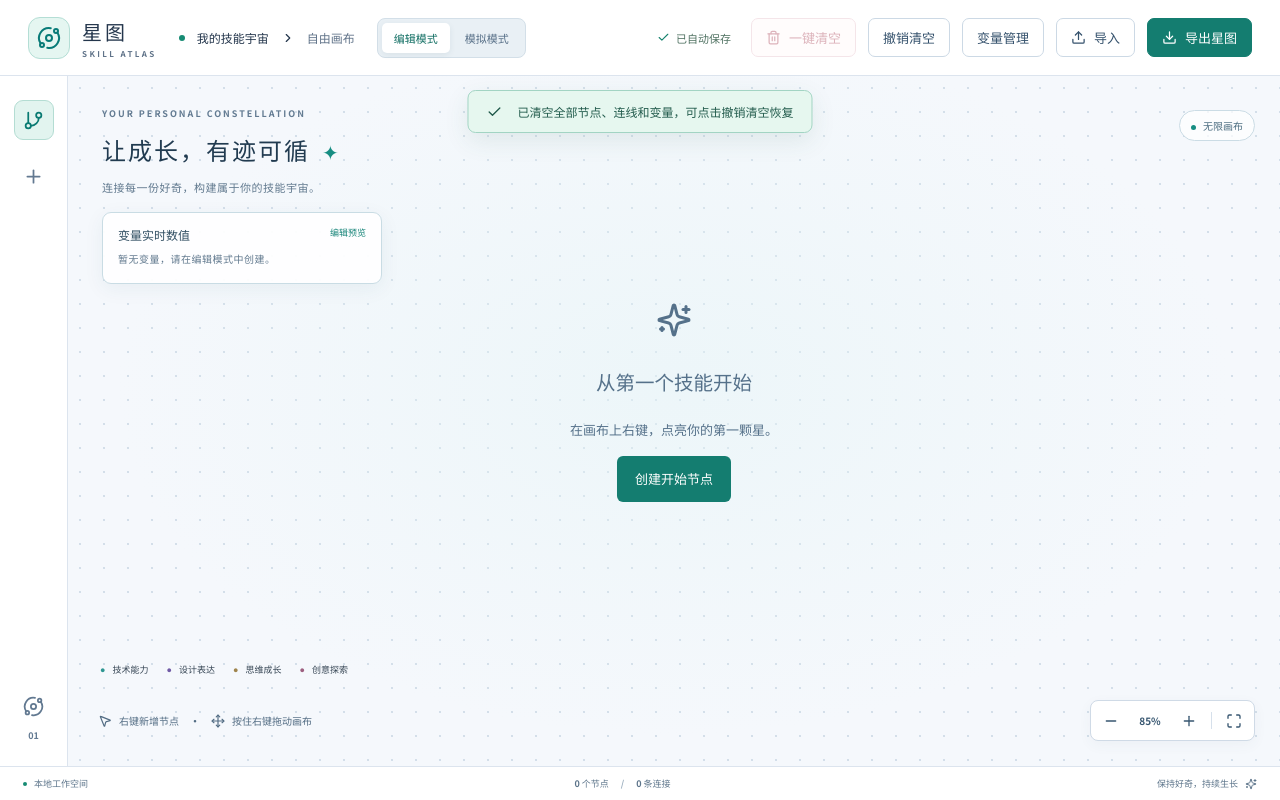
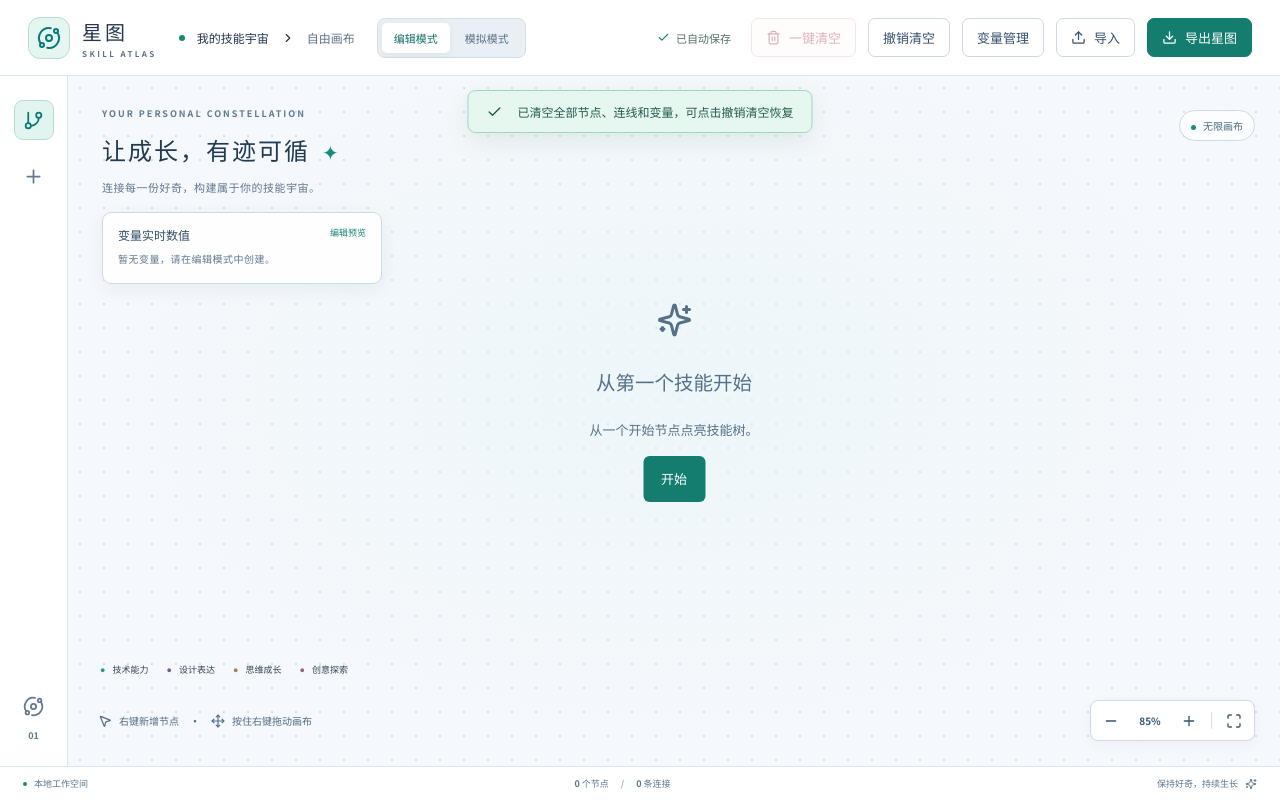
Before and after one commit to starandget/skill-atlas, a React (Vite) app: page / in a window 1280 px wide. Both pictures are taken after a click on the button "一键清空". Built offline with nearby package versions, Linux system fonts and the light colour scheme.

Commit message:
Make empty canvas start action create the start node

```diff
--- a/src/main.jsx
+++ b/src/main.jsx
@@ -54,10 +54,10 @@ return <div className="app"><header><a className="brand" href="#" onClick={e=>e.
 <main ref={board} onPointerDown={e=>start(e,null)} onPointerMove={move} onPointerUp={()=>gesture.current=null} onPointerCancel={()=>gesture.current=null} onContextMenu={e=>context(e,null)} onWheel={e=>{const p=world(e.clientX,e.clientY);const z=Math.min(2,Math.max(.25,view.zoom*Math.exp(-e.deltaY*.001)));const r=board.current.getBoundingClientRect();setView({zoom:z,x:e.clientX-r.left-size.w/2-p.x*z,y:e.clientY-r.top-size.h/2-p.y*z});}}>
 <div className="canvas-heading" onPointerDown={e=>e.stopPropagation()} onWheel={e=>e.stopPropagation()}><div className="eyebrow">YOUR PERSONAL CONSTELLATION</div><h1>让成长，有迹可循<span>✦</span></h1><p>{mode==='simulate'?'左键点击技能升级 · 右键拖动画布 · 模拟不改动编辑数据':'连接每一份好奇，构建属于你的技能宇宙。'}</p><section className="variable-hud"><div className="hud-heading">变量实时数值 <span>{mode==='simulate'?'模拟结果':'编辑预览'}</span></div>{data.variables.length?data.variables.map(v=><div className="hud-row" key={v.id}><span>{v.name}</span><strong>{displayValue(calculate(v,liveNodes))}</strong></div>):<p>暂无变量，请在编辑模式中创建。</p>}</section></div><div className="canvas-tag"><span/>无限画布</div>
 <div className="world" style={{transform:`translate(${size.w/2+view.x}px,${size.h/2+view.y}px) scale(${view.zoom})`}}><svg className="edges">{data.edges.map(e=>{const a=data.nodes.find(n=>n.id===e.source),b=data.nodes.find(n=>n.id===e.target);if(!a||!b)return null;return <g key={e.id} style={{color:colors[b.category]}}><path className="edge-glow" d={`M ${a.x} ${a.y} L ${b.x} ${b.y}`}/><path className="edge-line" d={`M ${a.x} ${a.y} L ${b.x} ${b.y}`}/></g>;})}</svg>{liveNodes.map(n=><button key={n.id} aria-label={n.title} className={`skill ${n.id==='core'||n.type==='start'?'core':''} ${n.type==='start'?'start-node':''} ${selected===n.id?'selected':''} ${n.level===0?'locked':''} ${connecting?'connectable':''}`} style={{left:n.x,top:n.y,'--node-color':colors[n.category]}} onPointerDown={e=>start(e,n)} onClick={()=>{if(mode==='simulate')upgrade(n.id);}} onContextMenu={e=>context(e,n.id)}><span className="node-orbit"/><span className="gem">{n.type==='start'?<span className="start-arrow">▶</span>:n.id==='core'?<Sparkles size={24}/>:<span className="small-diamond"/>}</span><span className="node-label">{n.title}<small>{n.type==='start'?'START':`${n.level} / ${n.max}`}</small></span></button>)}</div>
-{data.nodes.length===0&&mode==='edit'&&<div className="empty"><Sparkles size={36}/><h2>从第一个技能开始</h2><p>在画布上右键，点亮你的第一颗星。</p><button onPointerDown={e=>e.stopPropagation()} onClick={()=>add({x:0,y:0},'start')}>创建开始节点</button></div>}
+{data.nodes.length===0&&mode==='edit'&&<div className="empty"><Sparkles size={36}/><h2>从第一个技能开始</h2><p>从一个开始节点点亮技能树。</p><button onPointerDown={e=>e.stopPropagation()} onClick={()=>add({x:0,y:0},'start')}>开始</button></div>}
 <div className="legend"><span style={{color:colors.cyan}}>● <i>技术能力</i></span><span style={{color:colors.purple}}>● <i>设计表达</i></span><span style={{color:colors.gold}}>● <i>思维成长</i></span><span style={{color:colors.pink}}>● <i>创意探索</i></span></div>
 <div className="bottom-bar" onPointerDown={e=>e.stopPropagation()}><span><MousePointer2 size={14}/>{mode==='simulate'?'左键点击升级':'右键新增节点'} <em>·</em><Move size={14}/>按住右键拖动画布</span><div className="zoom"><button title="缩小" onClick={()=>zoom(.8)}><Minus size={16}/></button><span>{Math.round(view.zoom*100)}%</span><button title="放大" onClick={()=>zoom(1.25)}><Plus size={16}/></button><div/><button title="适应画布" onClick={fit}><Maximize size={16}/></button></div></div>
-{menu&&<div className="context" style={{left:menu.left,top:menu.top}} onPointerDown={e=>e.stopPropagation()}><small>{menu.id?'节点操作':'画布操作'}</small><button onClick={()=>add(menu.point)}><Plus size={15}/>新增技能节点</button><button onClick={()=>add(menu.point,'start')}><Sparkles size={15}/>新增开始节点</button>{menu.id&&<><button onClick={()=>{setSelected(menu.id);setEditOpen(true);setMenu(null);}}><MousePointer2 size={15}/>编辑节点</button><button onClick={()=>{setConnecting(menu.id);setMenu(null);}}><Link2 size={15}/>连接到其他节点</button><button className="danger" onClick={()=>remove(menu.id)}><Trash2 size={15}/>删除节点</button></>}</div>}
+{menu&&<div className="context" style={{left:menu.left,top:menu.top}} onPointerDown={e=>e.stopPropagation()}><small>{menu.id?'节点操作':'画布操作'}</small><button onClick={()=>add(menu.point)}><Plus size={15}/>新增技能节点</button>{menu.id&&<><button onClick={()=>{setSelected(menu.id);setEditOpen(true);setMenu(null);}}><MousePointer2 size={15}/>编辑节点</button><button onClick={()=>{setConnecting(menu.id);setMenu(null);}}><Link2 size={15}/>连接到其他节点</button><button className="danger" onClick={()=>remove(menu.id)}><Trash2 size={15}/>删除节点</button></>}</div>}
 {connecting&&<div className="connect-banner" onPointerDown={e=>e.stopPropagation()}>点击另一个节点建立连接<button onClick={()=>setConnecting(null)}><X size={15}/></button></div>}
 </main>
 </div><footer><span><span className="live-dot"/>本地工作空间</span><span>{data.nodes.length} 个节点<span className="separator">/</span>{data.edges.length} 条连接</span><span>保持好奇，持续生长 <Sparkles size={12}/></span></footer>{editOpen&&node&&mode==='edit'&&<NodeEditor node={node} data={data} update={update} setData={setData} onClose={()=>setEditOpen(false)} onManage={()=>setShowVariables(true)} onDelete={()=>remove(node.id)} onConnect={()=>{setConnecting(node.id);setEditOpen(false);}}/>}{showVariables&&<VariableManager data={data} setData={setData} onClose={()=>setShowVariables(false)}/>} {notice&&<div className="toast"><Check size={16}/>{notice}</div>}</div>;
```
